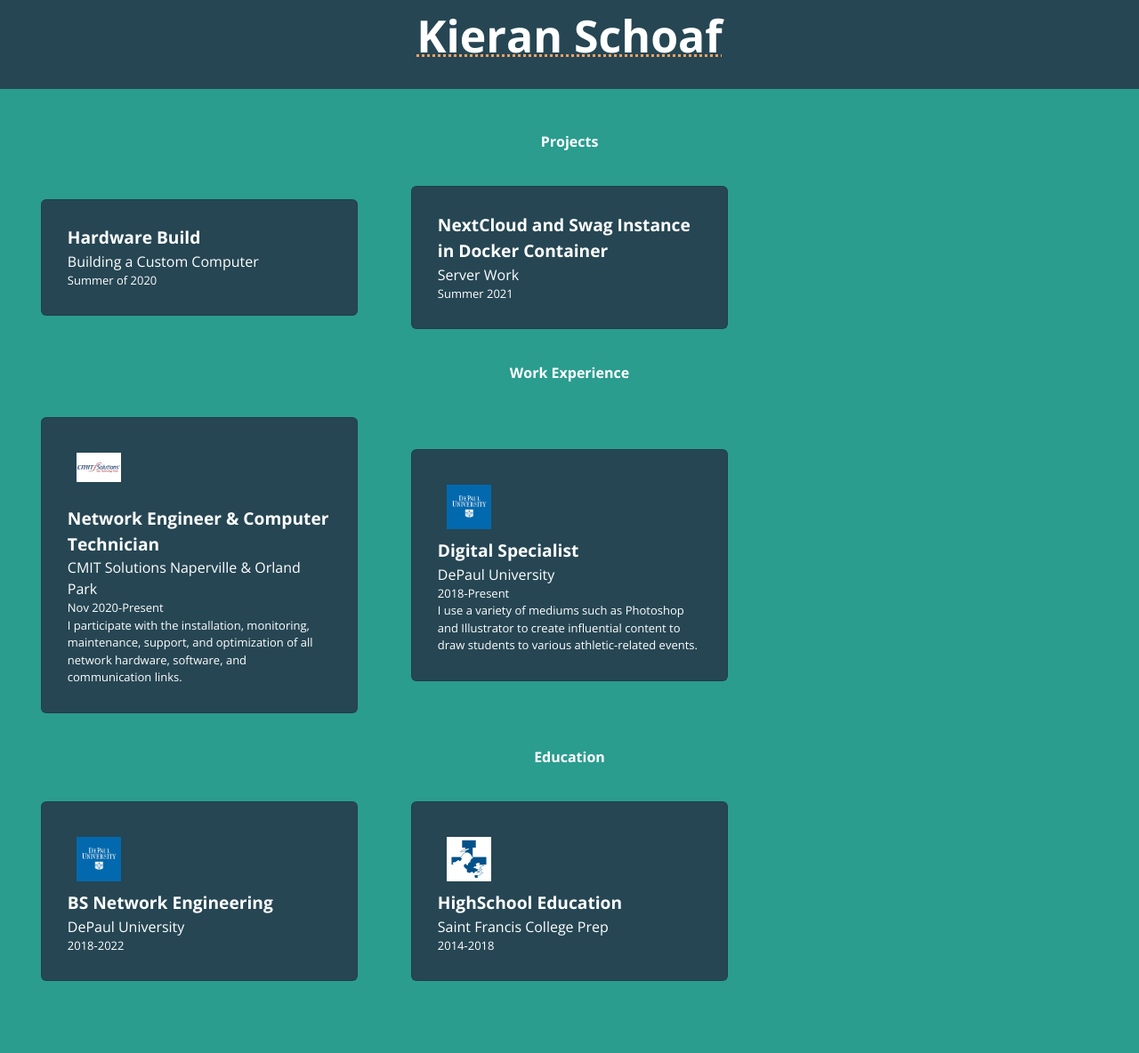
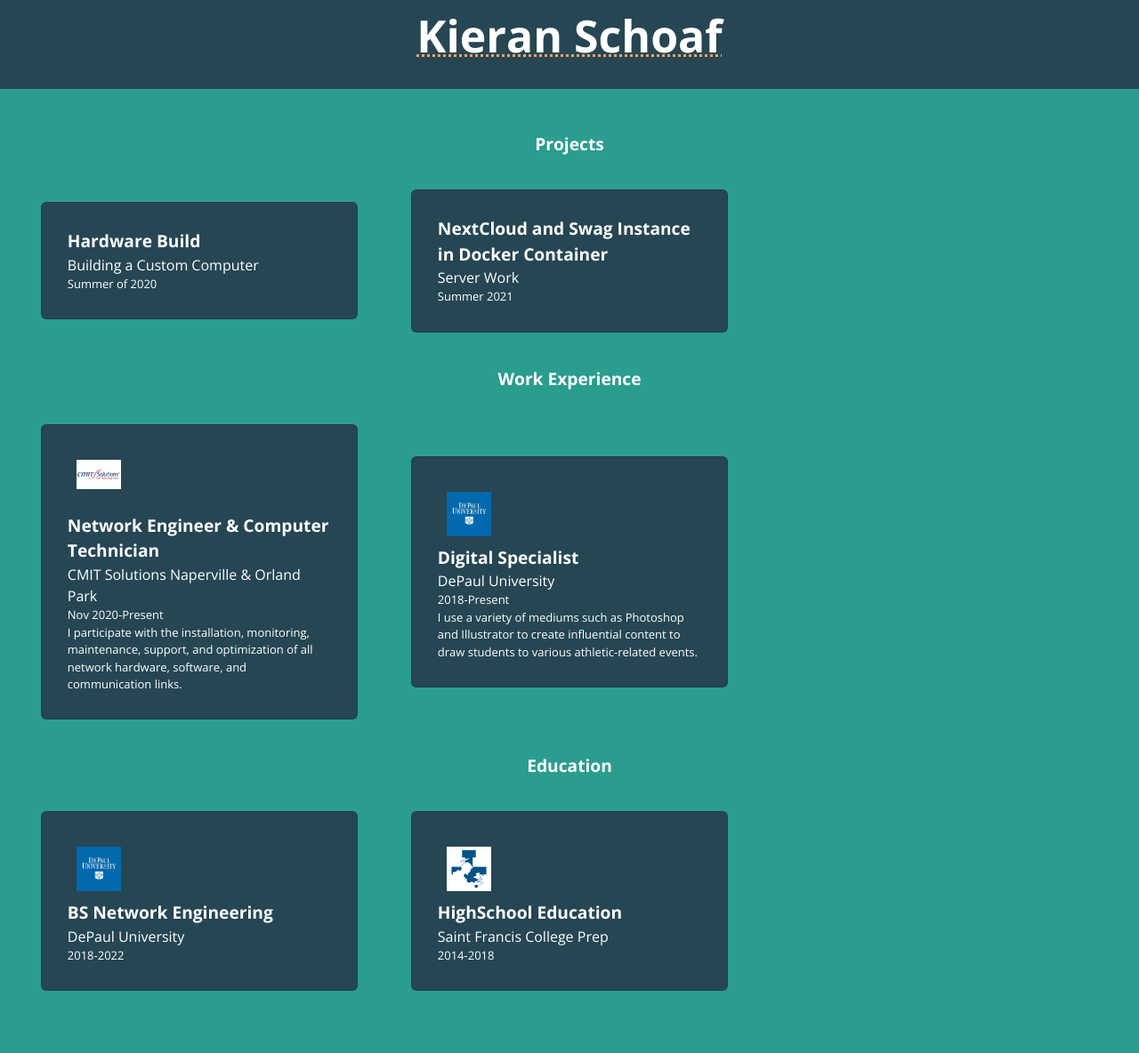
Before and after one commit to kischoaf/kischoaf.github.io, a Jekyll site: the page built from index.html, in a window 1280 px wide. Shown: the part 290-1474 px from the top of the page at 89% size. Built offline with Jekyll 4.4.1, drawn with Linux system fonts in a browser that asks for light colours; nearby versions of some CDN libraries.

Commit message:
change font size

```diff
--- a/_sass/all.scss
+++ b/_sass/all.scss
@@ -44,7 +44,7 @@ h2 {
     font-weight: 700;
     text-align: center;
     color: white;
-    font-size: medium;
+    font-size: larger;
 }
 
 .card {
```
